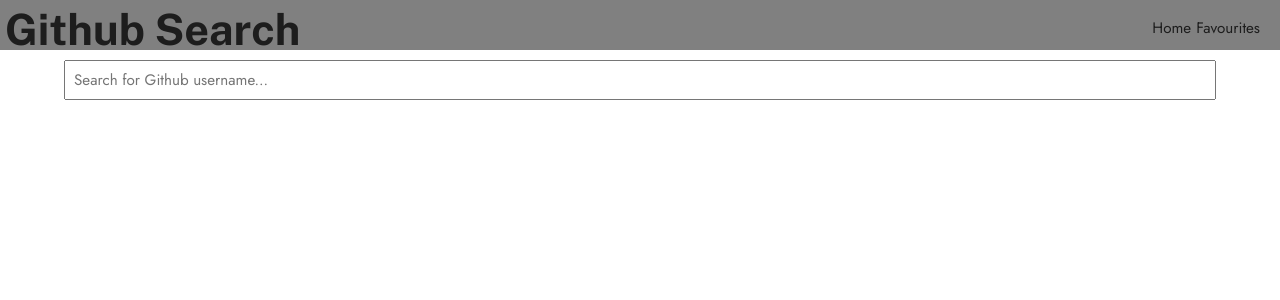
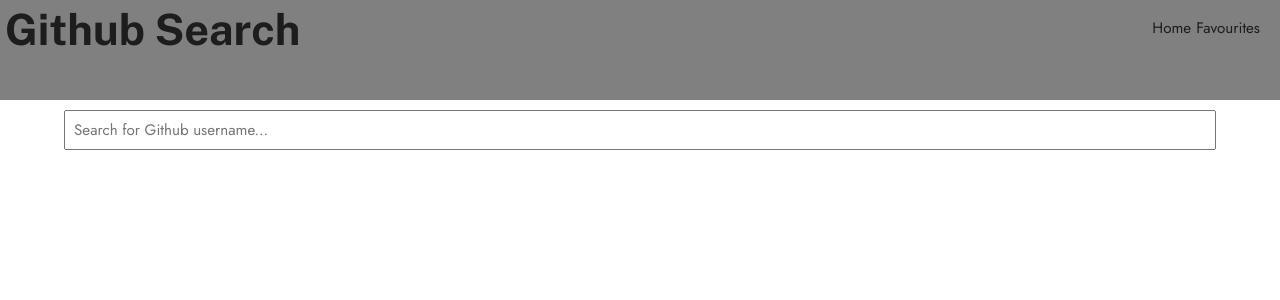
Before and after one commit to artemkholev/gitApi, a React (Vite) app: page / in a window 1280 px wide. Shown: the top 300 px of the page. Built offline with nearby package versions, Linux system fonts and the light colour scheme.

Commit message:
edit header hight

```diff
--- a/src/components/Navigations/Navigation.module.scss
+++ b/src/components/Navigations/Navigation.module.scss
@@ -1,8 +1,8 @@
-.container {
+.containerHeader {
   display: flex;
+  height: 100px;
   width: 100%;
   justify-content: space-between;
-  height: 50px;
   background-color: gray;
   padding: 5px;
   color: white;
--- a/src/components/Navigations/Navigation.tsx
+++ b/src/components/Navigations/Navigation.tsx
@@ -4,7 +4,7 @@
 
 export function Navigation() {
   return (
-    <div className={style.container}>
+    <div className={style.containerHeader}>
       <h3>Github Search</h3>
 
       <span className={style.links}>
```
